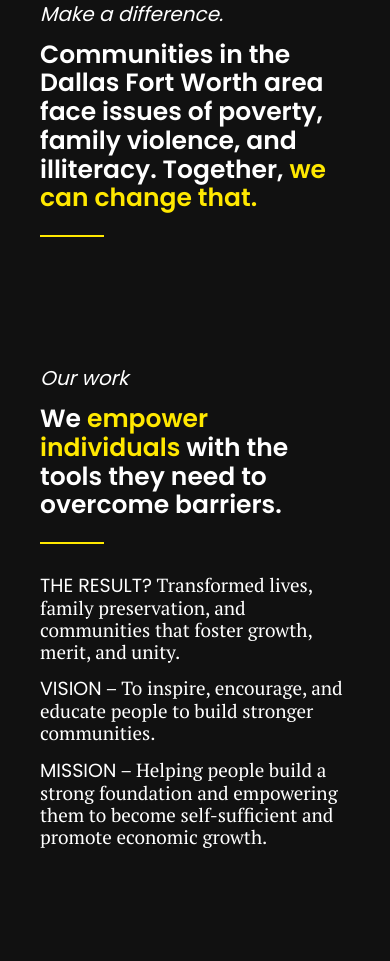
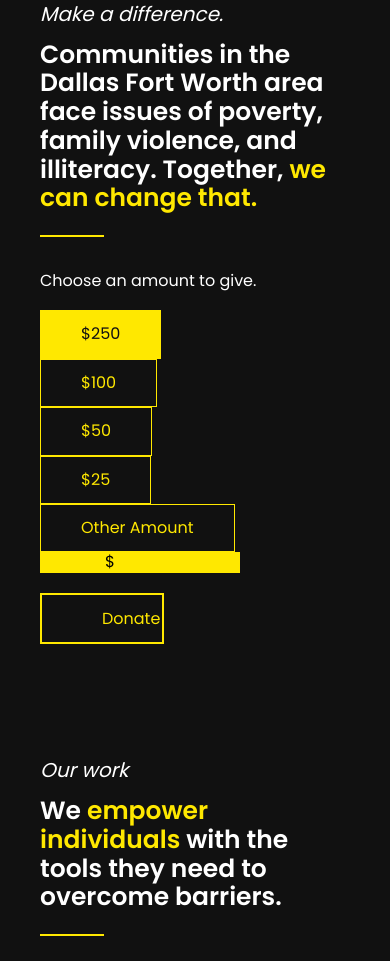
Before and after one commit to FFEC/ffec, a plain HTML site: page root/index.html in a window 390 px wide. Shown: the part 817-1778 px from the top of the page. Drawn offline with Linux system fonts and the light colour scheme.

Commit message:
started changing giving portion

```diff
--- a/root/css/style.css
+++ b/root/css/style.css
@@ -72,6 +72,7 @@ a {
   position: fixed;
   top: 1rem;
   right: 2rem;
+  z-index: 1000;
 }
 
 .bar {
@@ -529,3 +530,79 @@ footer .container {
   font-family: "PT Serif", serif;
   text-decoration: underline;
 }
+
+/* DONATION FORM */
+.donation-form-section h4{
+  font-size: 1.6rem;
+  padding: 2rem 0;
+  font-weight: 400;
+}
+
+
+.donation_form input[type="radio"]{
+  opacity: 0;
+  position: fixed;
+  width: 0;
+}
+
+.donation_form input[type="radio"] + label:hover {
+
+}
+
+.donation_form label {
+  display: inline-block;
+  font-size: 1.6rem;
+  border: 1px solid var(--color-accent);
+  font-family: "Poppins", sans-serif;
+  padding: 1.4rem 4rem;
+  color: var(--color-accent);
+  cursor: pointer;
+}
+
+.donation_form input[type="radio"]:checked + label {
+  background-color: var(--color-accent);
+  color: var(--color-primary);
+  border: 1px solid var(--color-accent);
+}
+
+.other-amount-input + label {
+
+}
+
+.other-donation-amount {
+  border: 1px solid var(--color-accent);
+  background-color: var(--color-accent);
+  color: black;
+  font-size: 1.6rem;
+  display: flex;
+  align-items: center;
+  font-family: "Poppins", sans-serif;
+  justify-content: space-between;
+  text-align: center;
+  width: 20rem;
+  padding: 0 4em;
+}
+
+input[type="number"] {
+  padding-left: 1rem;
+  width: 80%;
+  border: none;
+  background-color: var(--color-accent);
+  font-family: "Poppins", sans-serif;
+  outline: none;
+}
+
+/* remove arrows on number input box */
+input::-webkit-outer-spin-button,
+input::-webkit-inner-spin-button {
+  -webkit-appearance: none;
+  margin: 0;
+}
+
+input[type=number] {
+  -moz-appearance: textfield;
+}
+
+input[type=button] {
+  width: 100%;
+}
--- a/root/index.html
+++ b/root/index.html
@@ -44,6 +44,46 @@
           family violence, and illiteracy. Together, <span class="highlight">we can change that.</span>
         </h3>
         <span class="line"></span>
+
+        <div class="donation-form-section">
+          <h4>Choose an amount to give.</h4>
+        <form class="donation_form">
+          <div class = "donation-amount">
+            <input type="radio" id="250" name="donation_amount" value="250" checked >
+            <label for="250">$250</label><br>
+          </div>
+          <div class = "donation-amount">
+            <input type="radio" id="100" name="donation_amount" value="100">
+            <label for="100">$100</label><br>
+          </div>
+          <div class = "donation-amount">
+            <input type="radio" id="50" name="donation_amount" value="50">
+            <label for="50">$50</label><br>
+          </div>
+          <div class = "donation-amount">
+            <input type="radio" id="25" name="donation_amount" value="25">
+            <label for="25">$25</label><br>
+          </div>
+          <div class = "donation-amount">
+            <input class="other-amount-input" type="radio" id="other_amount" name="donation_amount" value="other-amount" placeholder="Other">
+            <label for="other_amount">Other Amount</label>
+          </div>
+          <div class="other-donation-amount">
+            $
+            <input type = "number" id="other_donation_amount" min="0">
+          </div>
+        </form>
+
+        <!-- TODO: add dynamic ability to update value of amount to give -->
+
+
+        <button class="btn donateButton">
+          <a class="donate-button-link" href="https://www.paypal.com/donate?business=ffec17%40gmail.com&amount=20&no_recurring=0&item_name=Building+strong+foundations+for+self-sufficient+families.&currency_code=USD">Donate</a>
+        </button>
+
+
+
+
       </div>
     </section>
     <section class="our-work-section">
@@ -187,6 +227,8 @@
         <button class="btn">
           <a href="give.html">Give</a>
         </button>
+        <br>
+
       </div>
     </section>
     <footer>
--- a/root/scripts/app.js
+++ b/root/scripts/app.js
@@ -1,4 +1,40 @@
+window.onload = function() {
+    updateDonateLinkOnRadioButtonClick();
+    setDonateLink();
+}
+
+
 function toggleMenu(x) {
     x.classList.toggle('collapsible--open');
     document.querySelector('.nav-bar').classList.toggle('collapsible--open');
 }
+
+function setDonateLink() {
+    let donateButtons = document.getElementByClassName("donate-button-link");
+    donateButtons.href="google.com";
+    // for(let button in donateButtons) {
+
+    //     let link = "google.com";
+    //     // let link = "https://www.paypal.com/donate?business=ffec17%40gmail.com&amount=" + getDonationAmount() + "&no_recurring=0&item_name=Building+strong+foundations+for+self-sufficient+families.&currency_code=USD"
+    //     button.setAttribute("href", link);
+    // }
+
+}
+
+function getDonationAmount() {
+    let value;
+    let radioButtons = document.querySelectorAll(input[type="radio"]);
+    for(i = 0; i < radioButtons.length; i++) {
+        if(radioButtons[i].checked) {
+            value = radioButtons[i].value;
+        }
+    }
+    return 20;
+}
+
+function updateDonateLinkOnRadioButtonClick() {
+    let radioButtons = document.querySelectorAll(input[type="radio"]);
+    for (radioButton in radioButtons) {
+        radioButton.addEventListener("onclick", setDonateLink)
+    }
+}
```
